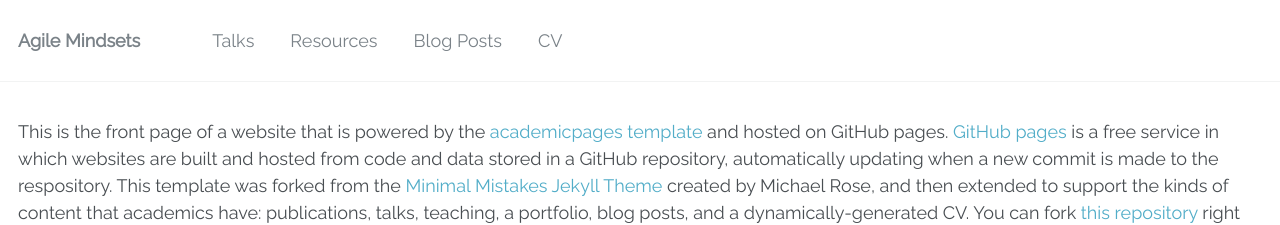
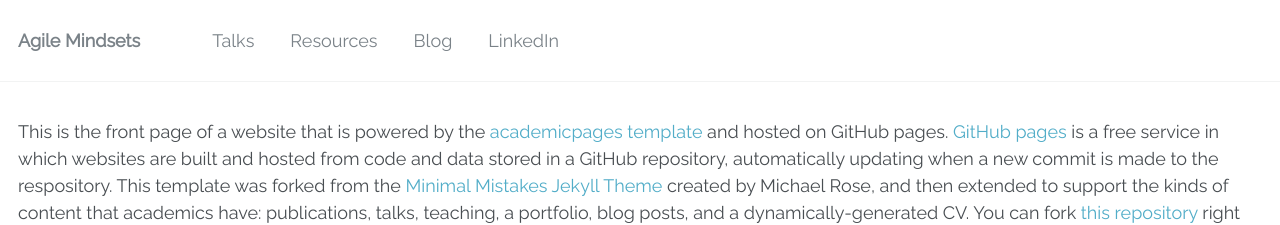
Before and after one commit to qaisermazhar/qaisermazhar.github.io, a Jekyll site: the page built from _pages/about.md, in a window 1280 px wide and 900 px high. Shown: the top 225 px of the window. Built offline with Jekyll 4.4.1, drawn with Linux system fonts in a browser that asks for light colours.

Commit message:
change CV to linkedIn link

```diff
--- a/_data/navigation.yml
+++ b/_data/navigation.yml
@@ -7,8 +7,8 @@ main:
   - title: "Resources"
     url: /portfolio/
 
-  - title: "Blog Posts"
+  - title: "Blog"
     url: /year-archive/
 
-  - title: "CV"
-    url: /cv/
+  - title: "LinkedIn"
+    url: "https://www.linkedin.com/in/{{ author.linkedin }}"
```
